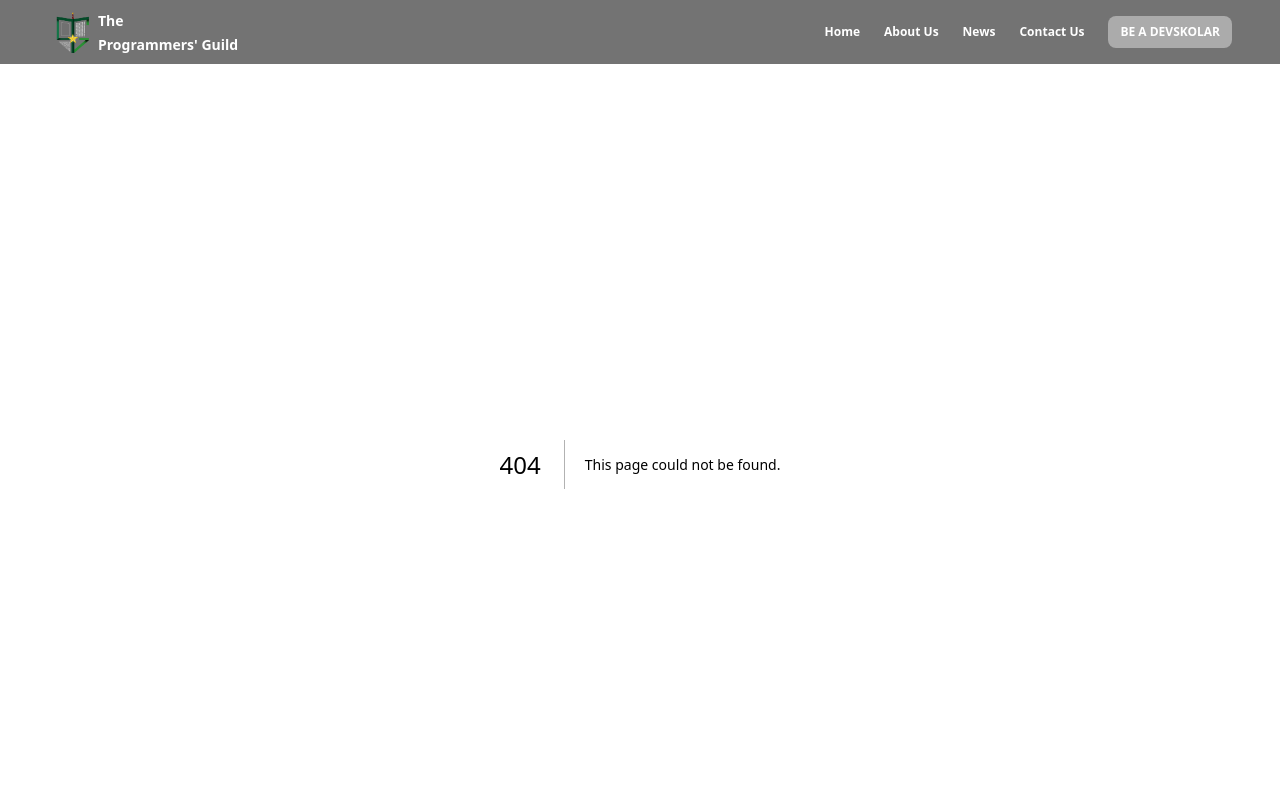
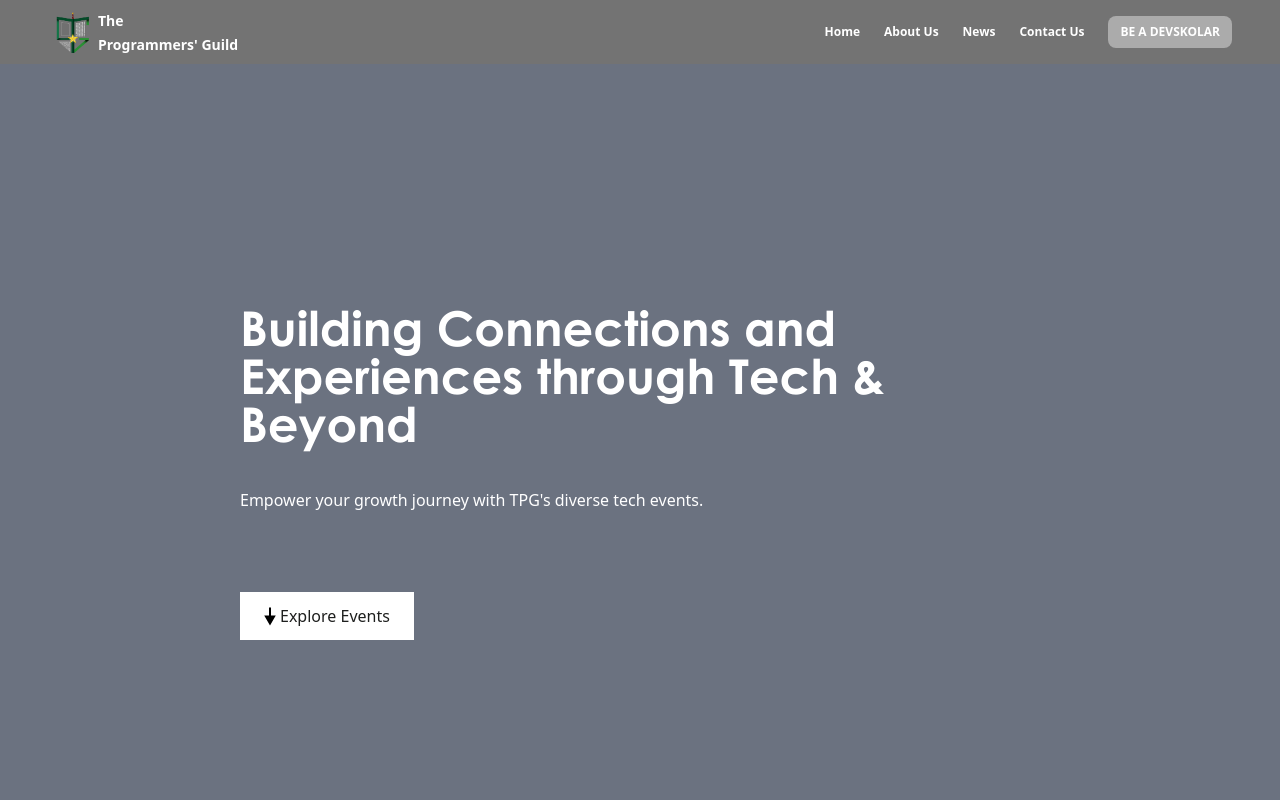
Before and after one commit to PUP-The-Programmers-Guild/TPGWebsite, a Next.js app: page /eventsHero in a window 1280 px wide. Before the commit this address had no page. Shown: the top 800 px of the page. Built offline with nearby package versions, Linux system fonts and the light colour scheme; what tailwind-gradient-mask-image would draw is missing.

Commit message:
Add eventsHero.tsx for [Events] - Hero section

```diff
--- /dev/null
+++ b/src/pages/eventsHero.tsx
@@ -0,0 +1,34 @@
+export default function eventsHero() {
+  return (
+    <div className="z-100 min-h-screen bg-gray-500">
+      <div className="flex flex-col justify-center gap-20 px-60 pb-28 pt-60">
+        <div className="flex flex-col gap-10 text-white">
+          <h1 className="font-heading text-5xl font-bold">
+            Building Connections and Experiences through Tech & Beyond
+          </h1>
+          <p>
+            Empower your growth journey with TPG&apos;s diverse tech events.
+          </p>
+        </div>
+        <a
+          href="#"
+          className="text- flex max-w-fit flex-row items-center gap-1 bg-white px-6 py-3"
+        >
+          <svg
+            xmlns="http://www.w3.org/2000/svg"
+            width="12"
+            height="19"
+            viewBox="0 0 12 19"
+            fill="none"
+          >
+            <path
+              d="M6 18.5L11.7735 8.5L0.226498 8.5L6 18.5ZM5 0.5L5 9.5L7 9.5L7 0.5L5 0.5Z"
+              fill="black"
+            />
+          </svg>
+          Explore Events
+        </a>
+      </div>
+    </div>
+  );
+}
```
